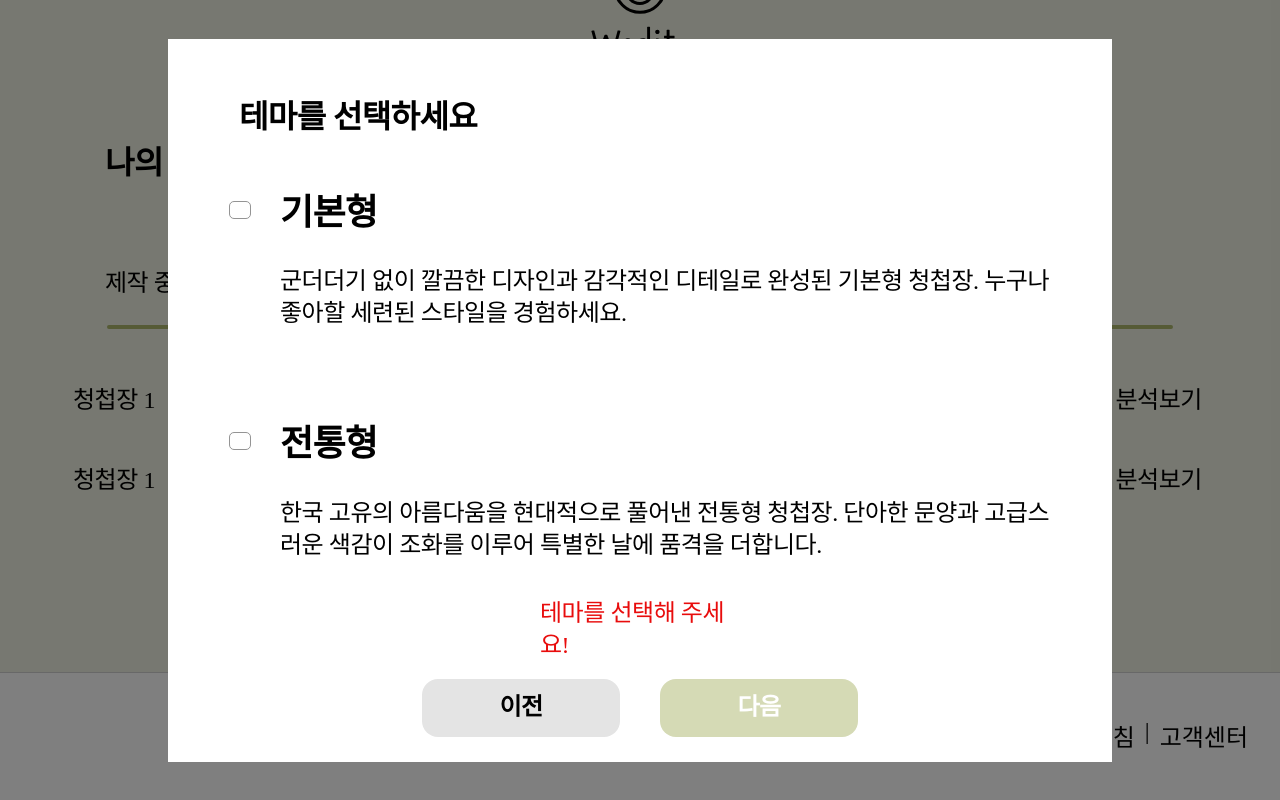
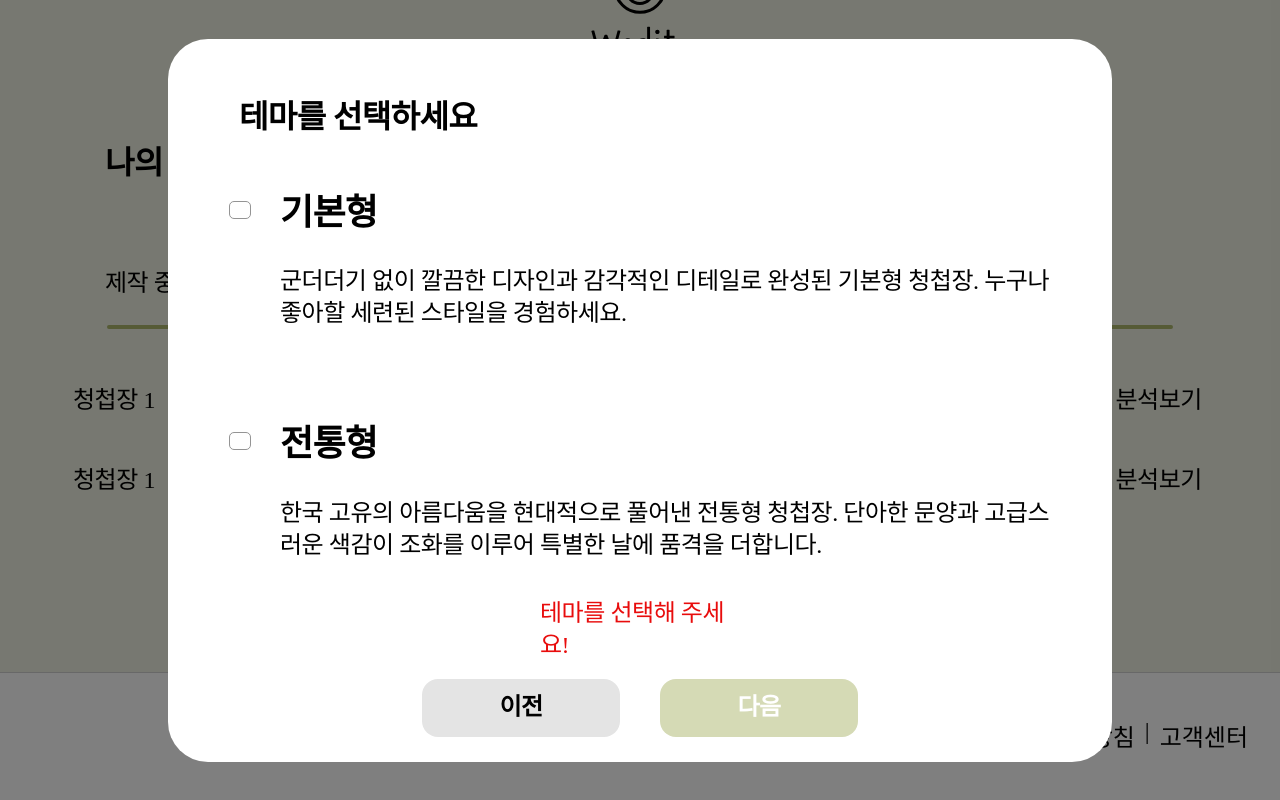
Before and after one commit to Wedit-project/Client, a React (Vite) app in the folder Wedit-Client/: page /my in a window 1280 px wide. Both pictures are taken after a click on the button "청첩장 제작하기". Shown: the part 247-1047 px from the top of the page. Built offline with nearby package versions, Linux system fonts and the light colour scheme; a web font is replaced by a local one.

Commit message:
style : maodal radius 추가

```diff
--- a/Wedit-Client/src/components/editpage/ThemeSelectModal.jsx
+++ b/Wedit-Client/src/components/editpage/ThemeSelectModal.jsx
@@ -81,6 +81,7 @@ const ModalWrapper = styled.div`
 const ModalContainer = styled.div`
 	width: 94.4rem;
 	height: 72.3rem;
+	border-radius: 4rem;
 	background: ${theme.colors.background.background2};
 	display: flex;
 	flex-direction: column;
```
